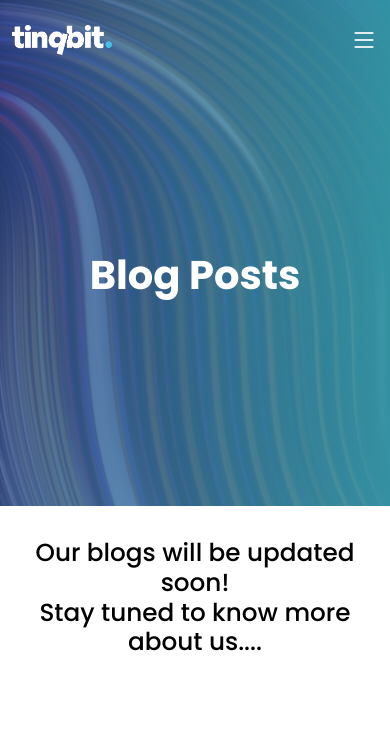
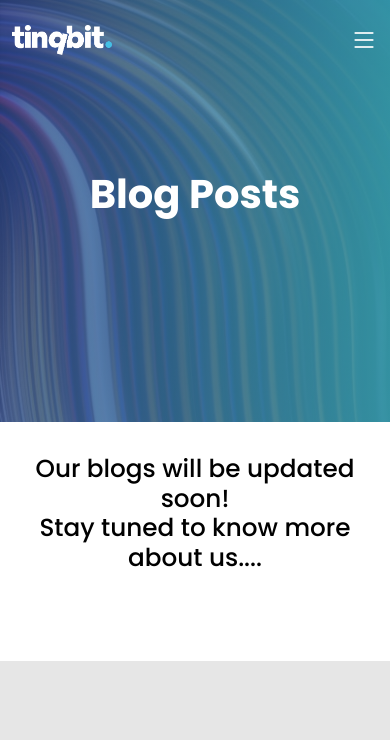
Before and after one commit to ajithkr12/Company_website2021, a PHP site: page /blog.html in a window 390 px wide. Shown: the top 740 px of the page. Run offline with PHP 8.4, Linux system fonts and the light colour scheme.

Commit message:
Add files via upload

```diff
--- a/assets/css/style.css
+++ b/assets/css/style.css
@@ -789,18 +789,18 @@ section {
 }
 
 .hero-section.inner-page {
-  height: 60vh;
+  height: 50vh;
   min-height: 0;
 }
 
 .hero-section.inner-page .hero-text {
   transform: translateY(-150px);
-  margin-top: -120px;
+  margin-top: -140px;
 }
 
 @media screen and (max-width: 992px) {
   .hero-section.inner-page .hero-text {
-    margin-top: -80px;
+    margin-top: -200px;
   }
 }
 
```
